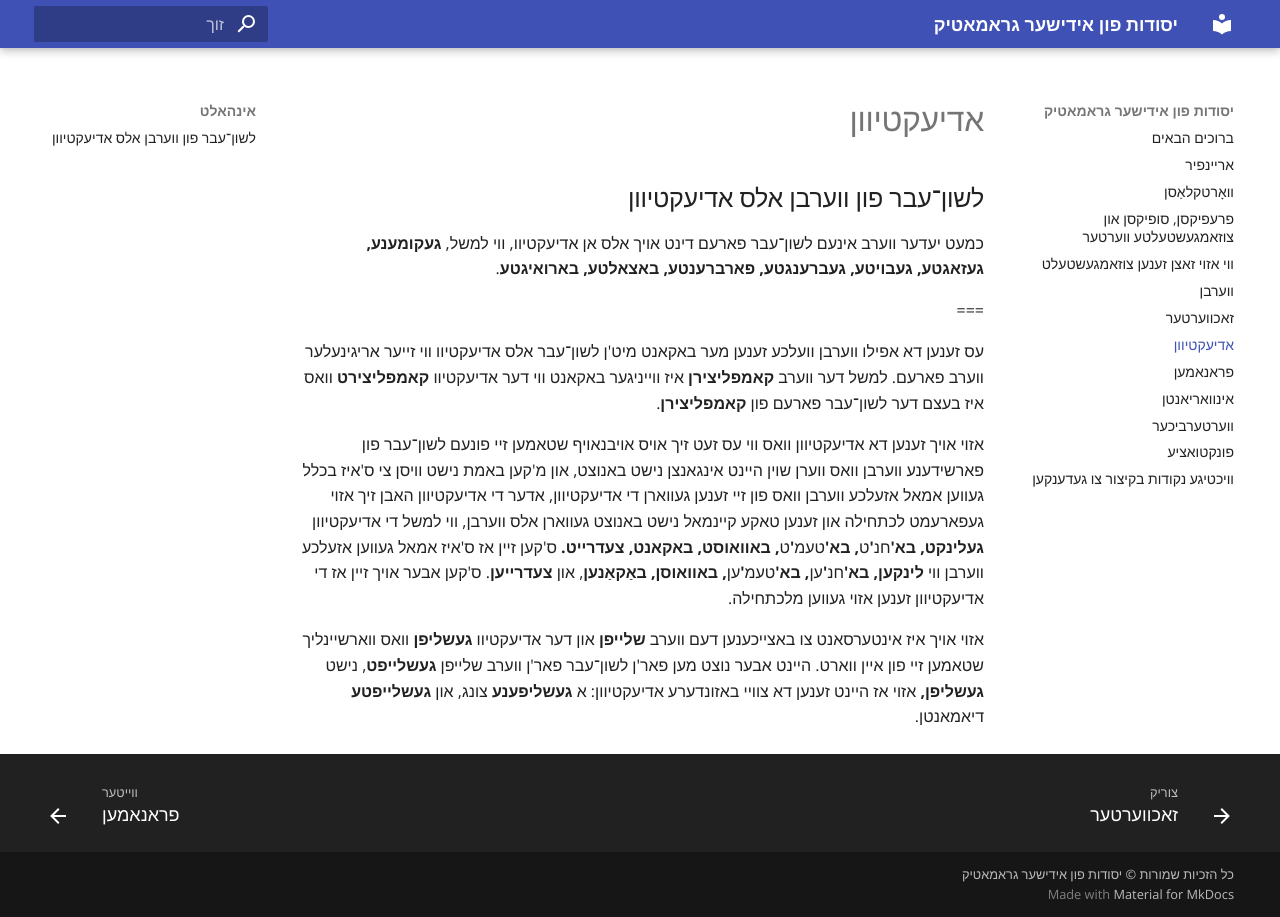
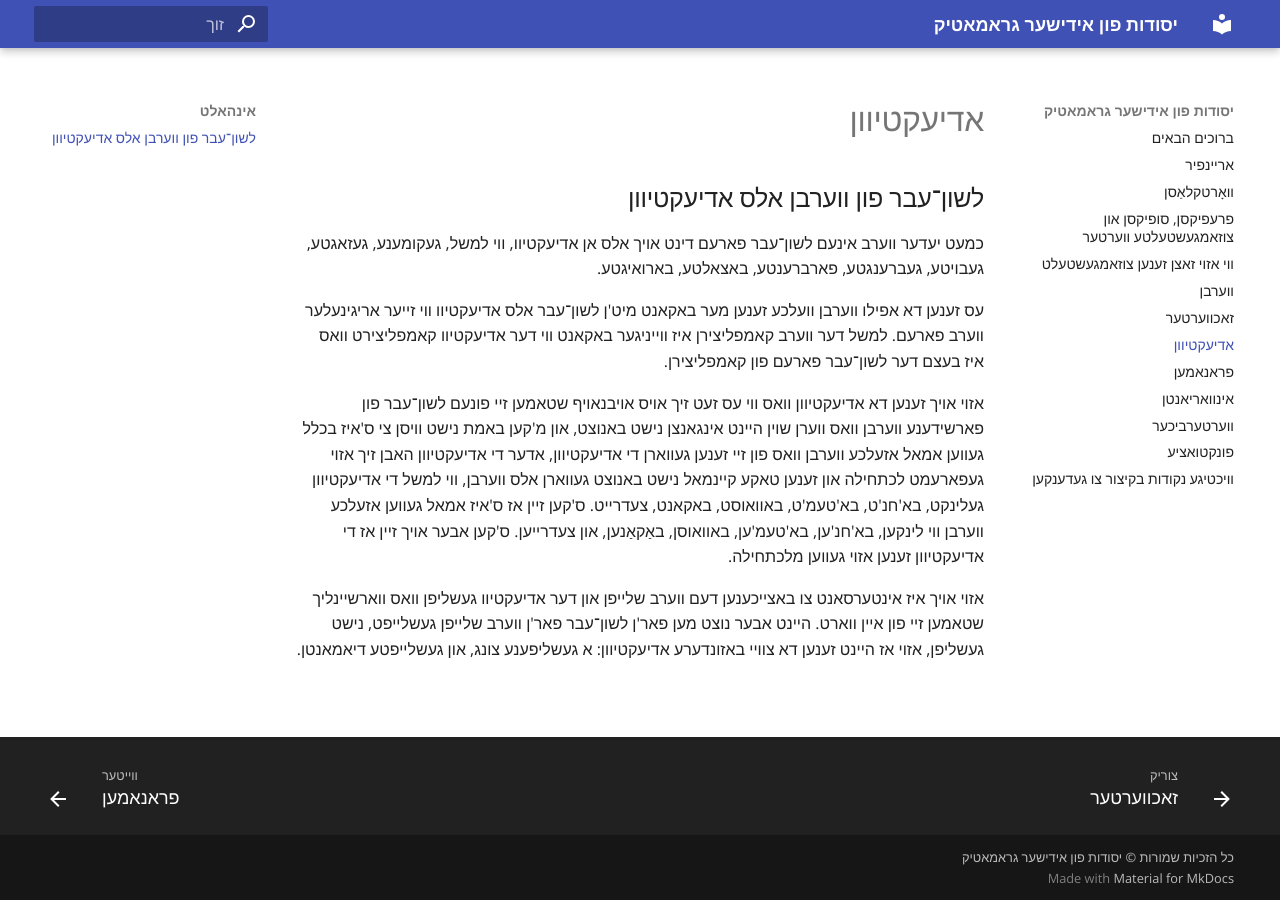
Before and after one commit to yyjosef/yiddish-grammar, an MkDocs documentation site: the page built from docs/adjectives.md, in a window 1280 px wide. Built offline with MkDocs 1.6.1 and Material for MkDocs 9.7.7, drawn with Linux system fonts in a browser that asks for light colours.

Commit message:
format adjactives.md

```diff
--- a/docs/adjectives.md
+++ b/docs/adjectives.md
@@ -4,12 +4,12 @@
 
 ## לשון־עבר פון ווערבן אלס אדיעקטיוון
 
-כמעט יעדער ווערב אינעם לשון־עבר פארעם דינט אויך אלס אן אדיעקטיוו, ווי למשל, ****געקומענע**, **געזאגטע**, **געבויטע**, **געברענגטע**, **פארברענטע**, **באצאלטע**, **בארואיגטע****.
+כמעט יעדער ווערב אינעם לשון־עבר פארעם דינט אויך אלס אן אדיעקטיוו, ווי למשל, געקומענע, געזאגטע, געבויטע, געברענגטע, פארברענטע, באצאלטע, בארואיגטע.
 
-===
+<!-- -->
 
-עס זענען דא אפילו ווערבן וועלכע זענען מער באקאנט מיט'ן לשון־עבר אלס אדיעקטיוו ווי זייער אריגינעלער ווערב פארעם. למשל דער ווערב ****קאמפליצירן**** איז ווייניגער באקאנט ווי דער אדיעקטיוו ****קאמפליצירט**** וואס איז בעצם דער לשון־עבר פארעם פון ****קאמפליצירן****.
+עס זענען דא אפילו ווערבן וועלכע זענען מער באקאנט מיט'ן לשון־עבר אלס אדיעקטיוו ווי זייער אריגינעלער ווערב פארעם. למשל דער ווערב קאמפליצירן איז ווייניגער באקאנט ווי דער אדיעקטיוו קאמפליצירט וואס איז בעצם דער לשון־עבר פארעם פון קאמפליצירן.
 
-אזוי אויך זענען דא אדיעקטיוון וואס ווי עס זעט זיך אויס אויבנאויף שטאמען זיי פונעם לשון־עבר פון פארשידענע ווערבן וואס ווערן שוין היינט אינגאנצן נישט באנוצט, און מ'קען באמת נישט וויסן צי ס'איז בכלל געווען אמאל אזעלכע ווערבן וואס פון זיי זענען געווארן די אדיעקטיוון, אדער די אדיעקטיוון האבן זיך אזוי געפארעמט לכתחילה און זענען טאקע קיינמאל נישט באנוצט געווארן אלס ווערבן, ווי למשל די אדיעקטיוון ****געלינקט**, **בא**'**חנ**'**ט**, **בא**'**טעמ**'**ט**, **באוואוסט**, **באקאנט**, **צעדרייט**.** ס'קען זיין אז ס'איז אמאל געווען אזעלכע ווערבן ווי ****לינקען**, **בא**'**חנ**'**ען**, **בא**'**טעמ**'**ען**, **באוואוסן**, **באַקאַנען****, און ****צעדרייען****. ס'קען אבער אויך זיין אז די אדיעקטיוון זענען אזוי געווען מלכתחילה.
+אזוי אויך זענען דא אדיעקטיוון וואס ווי עס זעט זיך אויס אויבנאויף שטאמען זיי פונעם לשון־עבר פון פארשידענע ווערבן וואס ווערן שוין היינט אינגאנצן נישט באנוצט, און מ'קען באמת נישט וויסן צי ס'איז בכלל געווען אמאל אזעלכע ווערבן וואס פון זיי זענען געווארן די אדיעקטיוון, אדער די אדיעקטיוון האבן זיך אזוי געפארעמט לכתחילה און זענען טאקע קיינמאל נישט באנוצט געווארן אלס ווערבן, ווי למשל די אדיעקטיוון געלינקט, בא'חנ'ט, בא'טעמ'ט, באוואוסט, באקאנט, צעדרייט. ס'קען זיין אז ס'איז אמאל געווען אזעלכע ווערבן ווי לינקען, בא'חנ'ען, בא'טעמ'ען, באוואוסן, באַקאַנען, און צעדרייען. ס'קען אבער אויך זיין אז די אדיעקטיוון זענען אזוי געווען מלכתחילה.
 
-אזוי אויך איז אינטערסאנט צו באצייכענען דעם ווערב ****שלייפן**** און דער אדיעקטיוו ****געשליפן**** וואס ווארשיינליך שטאמען זיי פון איין ווארט. היינט אבער נוצט מען פאר'ן לשון־עבר פאר'ן ווערב שלייפן ****געשלייפט****, נישט ****געשליפן**,** אזוי אז היינט זענען דא צוויי באזונדערע אדיעקטיוון: א ****געשליפענע**** צונג, און ****געשלייפטע**** דיאמאנטן.
+אזוי אויך איז אינטערסאנט צו באצייכענען דעם ווערב שלייפן און דער אדיעקטיוו געשליפן וואס ווארשיינליך שטאמען זיי פון איין ווארט. היינט אבער נוצט מען פאר'ן לשון־עבר פאר'ן ווערב שלייפן געשלייפט, נישט געשליפן, אזוי אז היינט זענען דא צוויי באזונדערע אדיעקטיוון: א געשליפענע צונג, און געשלייפטע דיאמאנטן.
```
